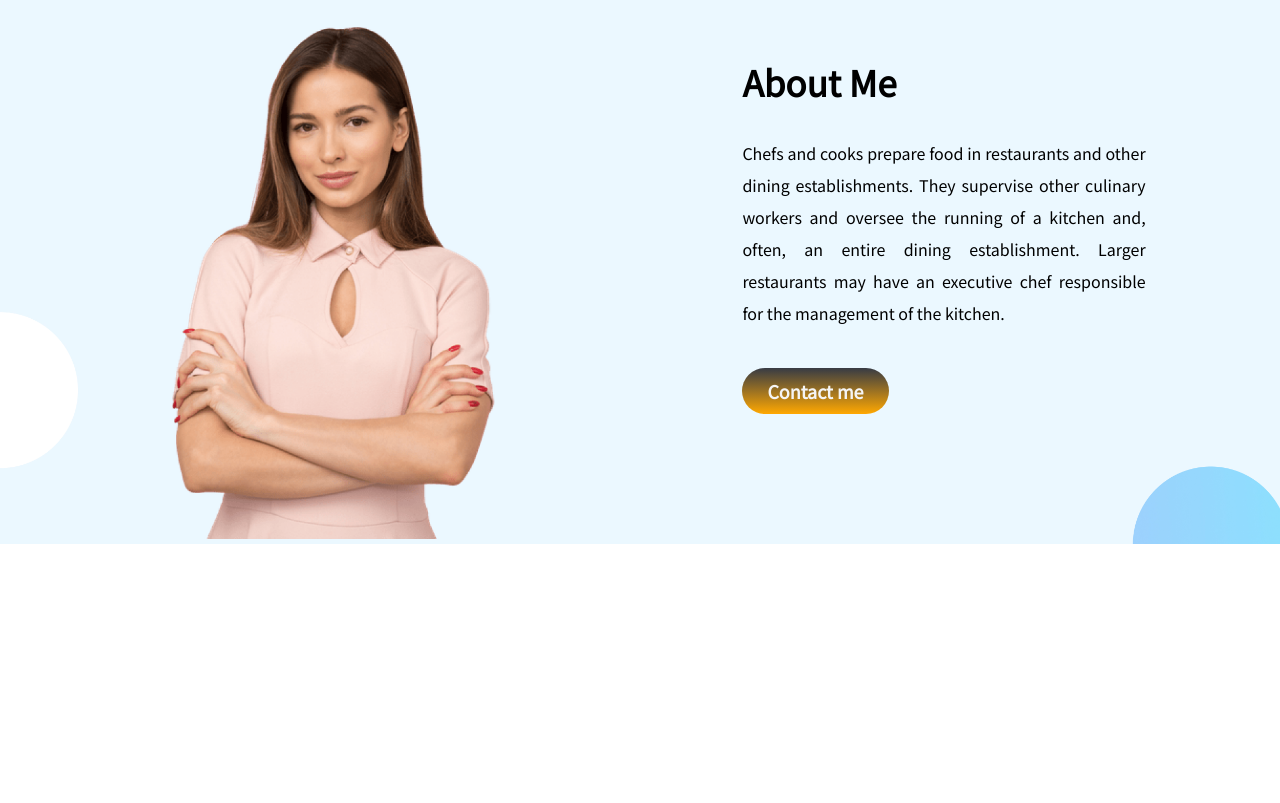
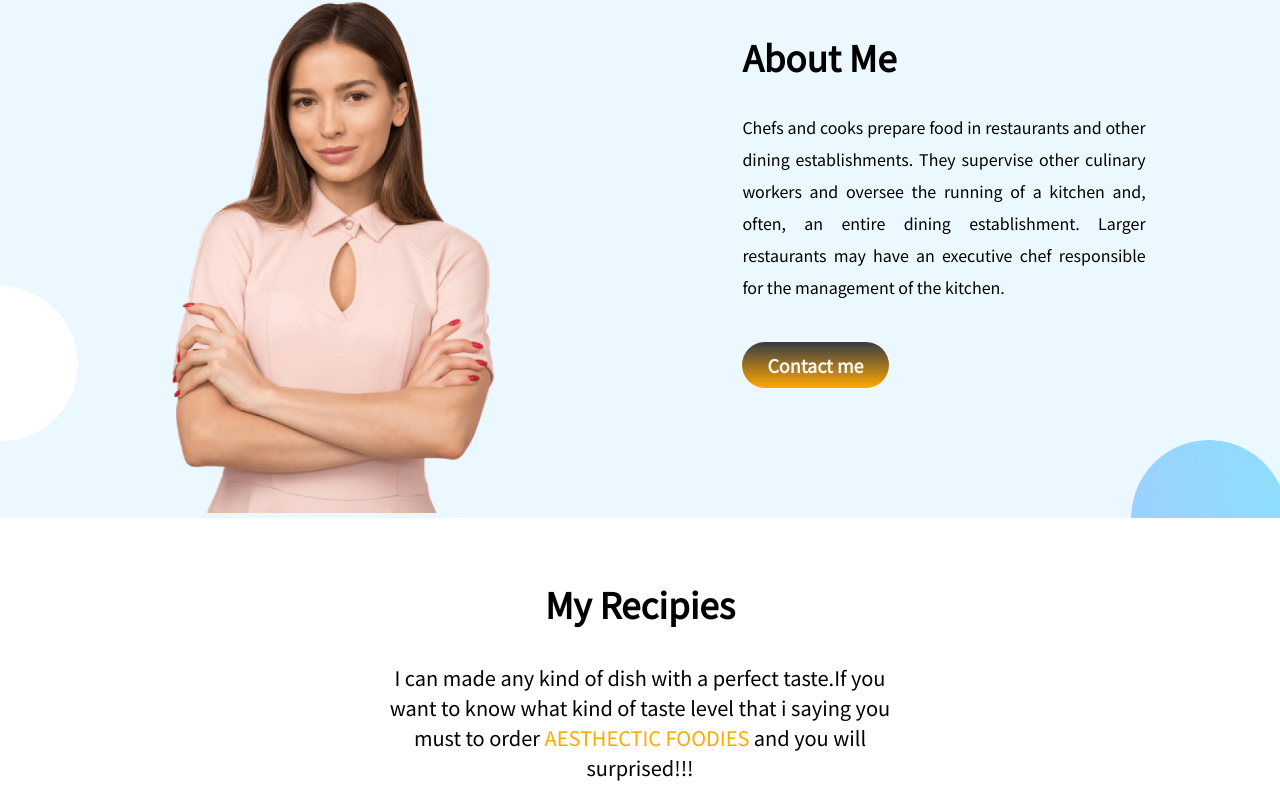
Before and after one commit to rejaulrasel/Aesthetic-Foodies, a plain HTML site: page index.html in a window 1280 px wide. Shown: the part 1020-1823 px from the top of the page. Before the commit the page ends 1628 px from the top, so only its background shows below. Drawn offline with Linux system fonts and the light colour scheme.

Commit message:
added recipies section

```diff
--- a/index.html
+++ b/index.html
@@ -38,6 +38,8 @@
             <h1> <a class="button" target="_blank" href="www.google.com">Contact me</a></h1>
         </div>
     </section>
+        <h1 id="recipies" >My Recipies</h1>
+    <p id="recipies-next">I can made any kind of dish with a perfect taste.If you want to know what kind of taste level that i saying you must to order <span class="chrome-yellow">AESTHECTIC FOODIES </span> and you will surprised!!!</p>
 </body>
 
 </html>
--- a/style.css
+++ b/style.css
@@ -31,7 +31,7 @@ h1{
 
 section{
     display: flex;
-    margin: 5% 0;
+    margin: 4% 0;
 
 }
 
@@ -52,7 +52,7 @@ section{
 }
 
 #sec02-paragraph{
-    padding-right: 25%;
+   padding-right: 25%;
    line-height: 200%;
    text-align: justify;
 }
@@ -61,3 +61,15 @@ section{
 background-image: url(images/shapes/Frame\ 57.jpg);
 background-size: cover;
 }
+#recipies{
+    text-align: center;
+    line-height: 200%;
+}
+#recipies-next{
+    padding-right: 25%;
+    line-height: 150%;
+    text-align: center;
+    padding: 0 30%;
+    font-weight: 500;
+    font-size: 20px;
+}
```
